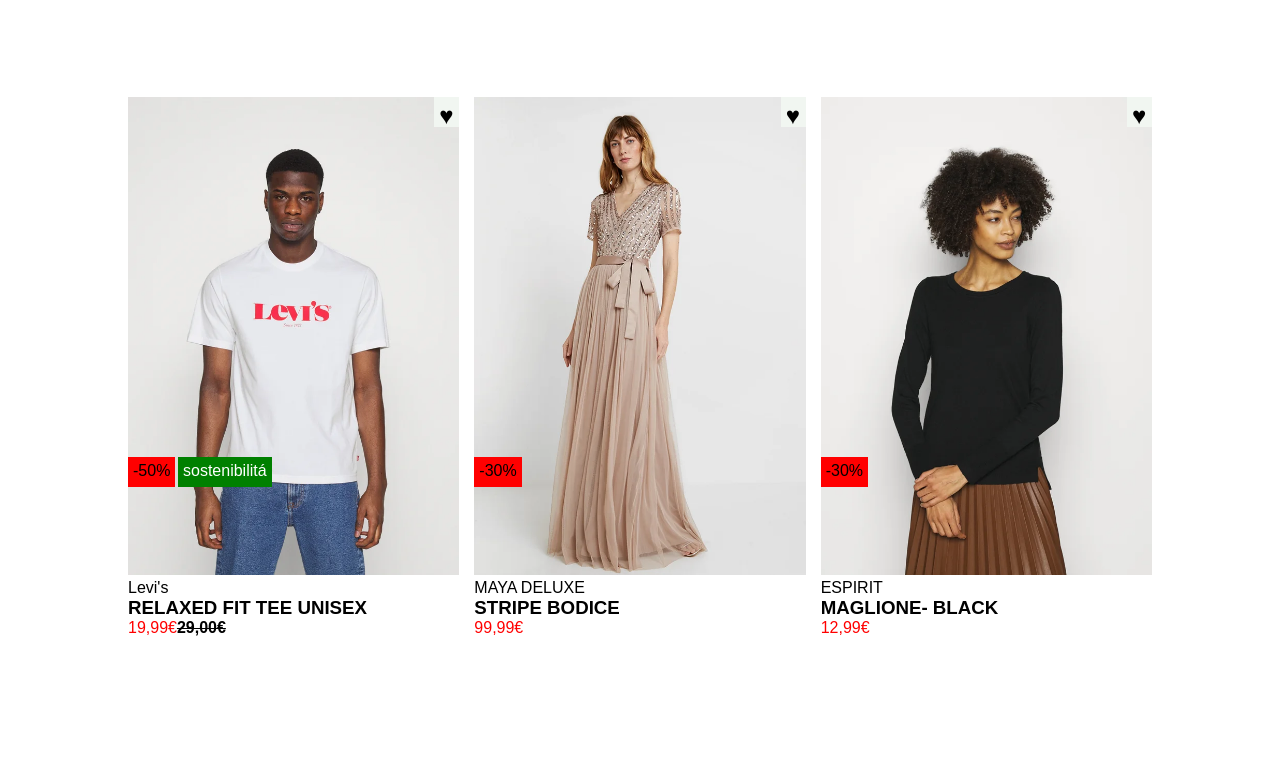
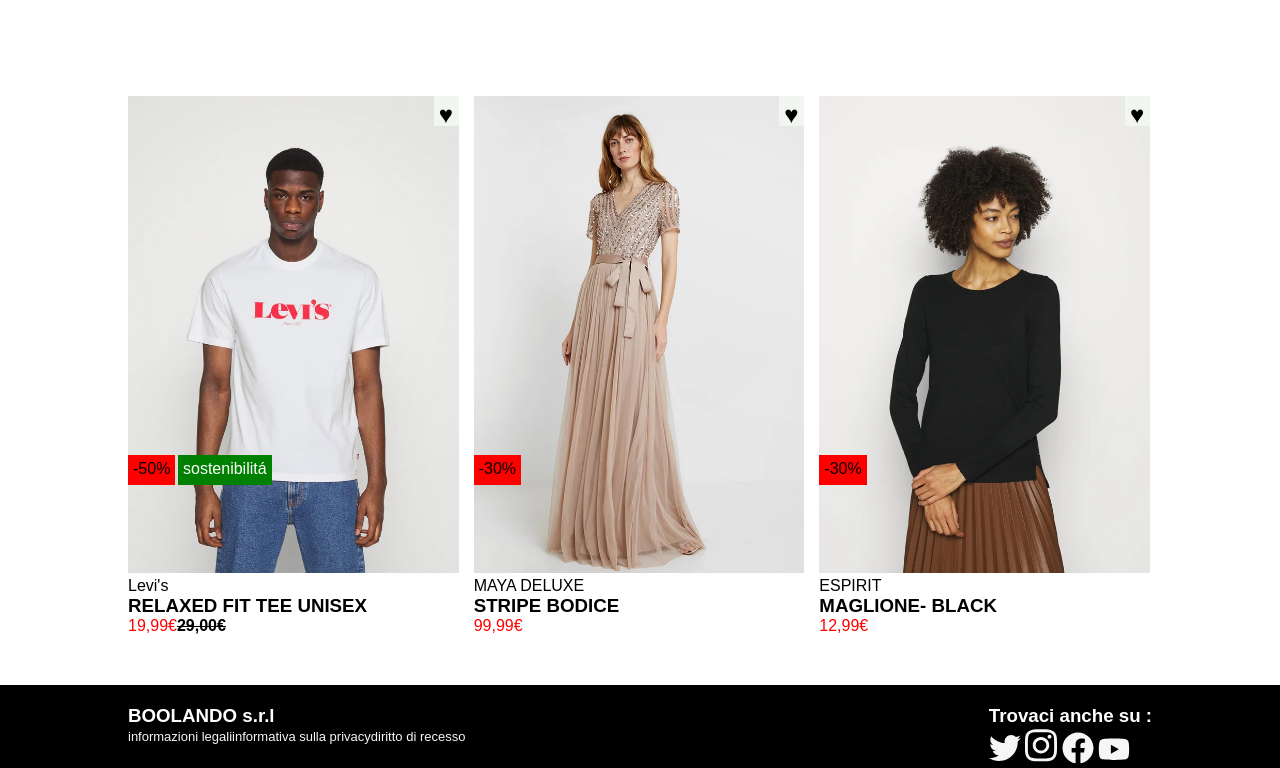
Before and after one commit to AlessioBonadonna/html-css-boolando, a plain HTML site: page index.html in a window 1280 px wide. Shown: the part 644-1412 px from the top of the page. Before the commit the page ends 1281 px from the top, so only its background shows below. Drawn offline with Linux system fonts and the light colour scheme.

Commit message:
esercizio finito

```diff
--- a/css/style.css
+++ b/css/style.css
@@ -74,7 +74,7 @@
 
 }
 .item {
-    width: calc((100% - 30px) / 3) ;
+    width: calc((100% - 32px) / 3) ;
     position: relative;
 
 }
@@ -137,3 +137,51 @@
     text-decoration: line-through;
     color:black;
 }
+
+
+
+/********* FOOTER**********/
+footer{
+    background-color:black;
+    color:white;
+
+}
+.logosocial{
+    width: 20px;
+    margin-right: 10px;
+    fill: #f6f6f6;
+}
+.cont-foot{
+    width: 80%;
+    margin: 0 auto;
+    display: flex;
+    flex-direction: row;
+    justify-content: space-between;
+    padding-top:20px;
+    margin-top:50px;
+    align-items: baseline;
+}
+.logo-social svg {
+    max-width: 2rem;
+    fill:#f6f6f6;
+}
+.logo-social {
+    display: block;
+    margin: auto;
+}
+.divsx-foot ul {
+    display: flex;
+    justify-content: space-between;
+
+}
+.divsx-foot li {
+    list-style: none;
+}
+.divsx-foot {
+    min-width: 30%;
+}
+.divsx-foot a {
+    font-size: small;
+    color: #f6f6f6;
+    text-decoration: none;
+}
--- a/index.html
+++ b/index.html
@@ -118,7 +118,33 @@
 
 
     </main>
-    <footer></footer>
+    <footer>
+        <div class="cont-foot">
+            <div class="divsx-foot">
+                <h3>BOOLANDO s.r.l</h3>
+                <ul>
+                <li><a href="#">informazioni legali</a></li>
+                <li><a href="#">informativa sulla privacy</a></li>
+                <li><a href="#">diritto di recesso</a></li>
+                </ul>
+            </div>
+            <div class="divdx-foot">
+                <h3>Trovaci anche su :</h3>
+                <div class="logo-social">
+                    <svg xmlns="http://www.w3.org/2000/svg" viewBox="0 0 512 512"><path d="M459.37 151.716c.325 4.548.325 9.097.325 13.645 0 138.72-105.583 298.558-298.558 298.558-59.452 0-114.68-17.219-161.137-47.106 8.447.974 16.568 1.299 25.34 1.299 49.055 0 94.213-16.568 130.274-44.832-46.132-.975-84.792-31.188-98.112-72.772 6.498.974 12.995 1.624 19.818 1.624 9.421 0 18.843-1.3 27.614-3.573-48.081-9.747-84.143-51.98-84.143-102.985v-1.299c13.969 7.797 30.214 12.67 47.431 13.319-28.264-18.843-46.781-51.005-46.781-87.391 0-19.492 5.197-37.36 14.294-52.954 51.655 63.675 129.3 105.258 216.365 109.807-1.624-7.797-2.599-15.918-2.599-24.04 0-57.828 46.782-104.934 104.934-104.934 30.213 0 57.502 12.67 76.67 33.137 23.715-4.548 46.456-13.32 66.599-25.34-7.798 24.366-24.366 44.833-46.132 57.827 21.117-2.273 41.584-8.122 60.426-16.243-14.292 20.791-32.161 39.308-52.628 54.253z"/></svg>
+
+                    <svg xmlns="http://www.w3.org/2000/svg" viewBox="0 0 448 512"><path d="M224.1 141c-63.6 0-114.9 51.3-114.9 114.9s51.3 114.9 114.9 114.9S339 319.5 339 255.9 287.7 141 224.1 141zm0 189.6c-41.1 0-74.7-33.5-74.7-74.7s33.5-74.7 74.7-74.7 74.7 33.5 74.7 74.7-33.6 74.7-74.7 74.7zm146.4-194.3c0 14.9-12 26.8-26.8 26.8-14.9 0-26.8-12-26.8-26.8s12-26.8 26.8-26.8 26.8 12 26.8 26.8zm76.1 27.2c-1.7-35.9-9.9-67.7-36.2-93.9-26.2-26.2-58-34.4-93.9-36.2-37-2.1-147.9-2.1-184.9 0-35.8 1.7-67.6 9.9-93.9 36.1s-34.4 58-36.2 93.9c-2.1 37-2.1 147.9 0 184.9 1.7 35.9 9.9 67.7 36.2 93.9s58 34.4 93.9 36.2c37 2.1 147.9 2.1 184.9 0 35.9-1.7 67.7-9.9 93.9-36.2 26.2-26.2 34.4-58 36.2-93.9 2.1-37 2.1-147.8 0-184.8zM398.8 388c-7.8 19.6-22.9 34.7-42.6 42.6-29.5 11.7-99.5 9-132.1 9s-102.7 2.6-132.1-9c-19.6-7.8-34.7-22.9-42.6-42.6-11.7-29.5-9-99.5-9-132.1s-2.6-102.7 9-132.1c7.8-19.6 22.9-34.7 42.6-42.6 29.5-11.7 99.5-9 132.1-9s102.7-2.6 132.1 9c19.6 7.8 34.7 22.9 42.6 42.6 11.7 29.5 9 99.5 9 132.1s2.7 102.7-9 132.1z"/></svg>
+
+                    <svg xmlns="http://www.w3.org/2000/svg" viewBox="0 0 512 512"><path d="M504 256C504 119 393 8 256 8S8 119 8 256c0 123.78 90.69 226.38 209.25 245V327.69h-63V256h63v-54.64c0-62.15 37-96.48 93.67-96.48 27.14 0 55.52 4.84 55.52 4.84v61h-31.28c-30.8 0-40.41 19.12-40.41 38.73V256h68.78l-11 71.69h-57.78V501C413.31 482.38 504 379.78 504 256z"/></svg>
+
+                    <svg xmlns="http://www.w3.org/2000/svg" viewBox="0 0 576 512"><path d="M549.655 124.083c-6.281-23.65-24.787-42.276-48.284-48.597C458.781 64 288 64 288 64S117.22 64 74.629 75.486c-23.497 6.322-42.003 24.947-48.284 48.597-11.412 42.867-11.412 132.305-11.412 132.305s0 89.438 11.412 132.305c6.281 23.65 24.787 41.5 48.284 47.821C117.22 448 288 448 288 448s170.78 0 213.371-11.486c23.497-6.321 42.003-24.171 48.284-47.821 11.412-42.867 11.412-132.305 11.412-132.305s0-89.438-11.412-132.305zm-317.51 213.508V175.185l142.739 81.205-142.739 81.201z"/></svg>
+
+                </div>
+
+            </div>
+
+        </div>
+    </footer>
     </div>
 </body>
 
```
